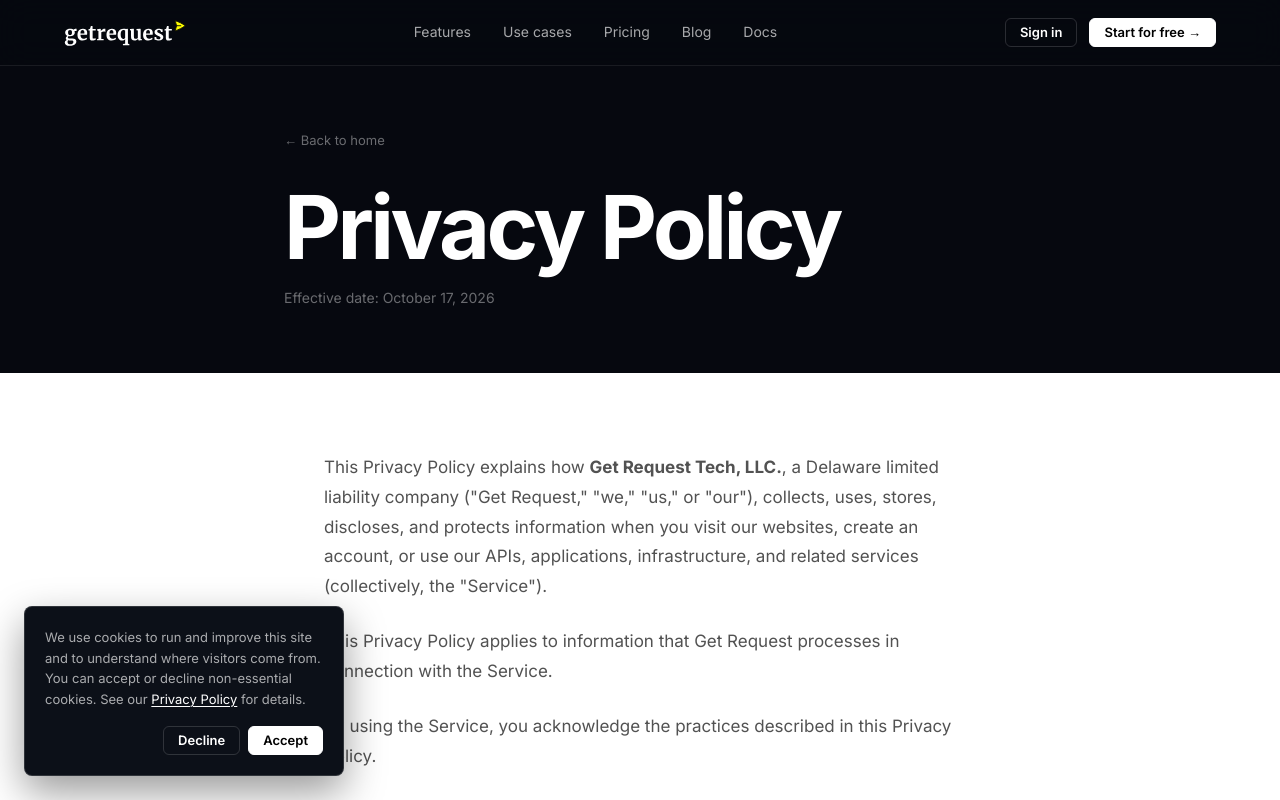
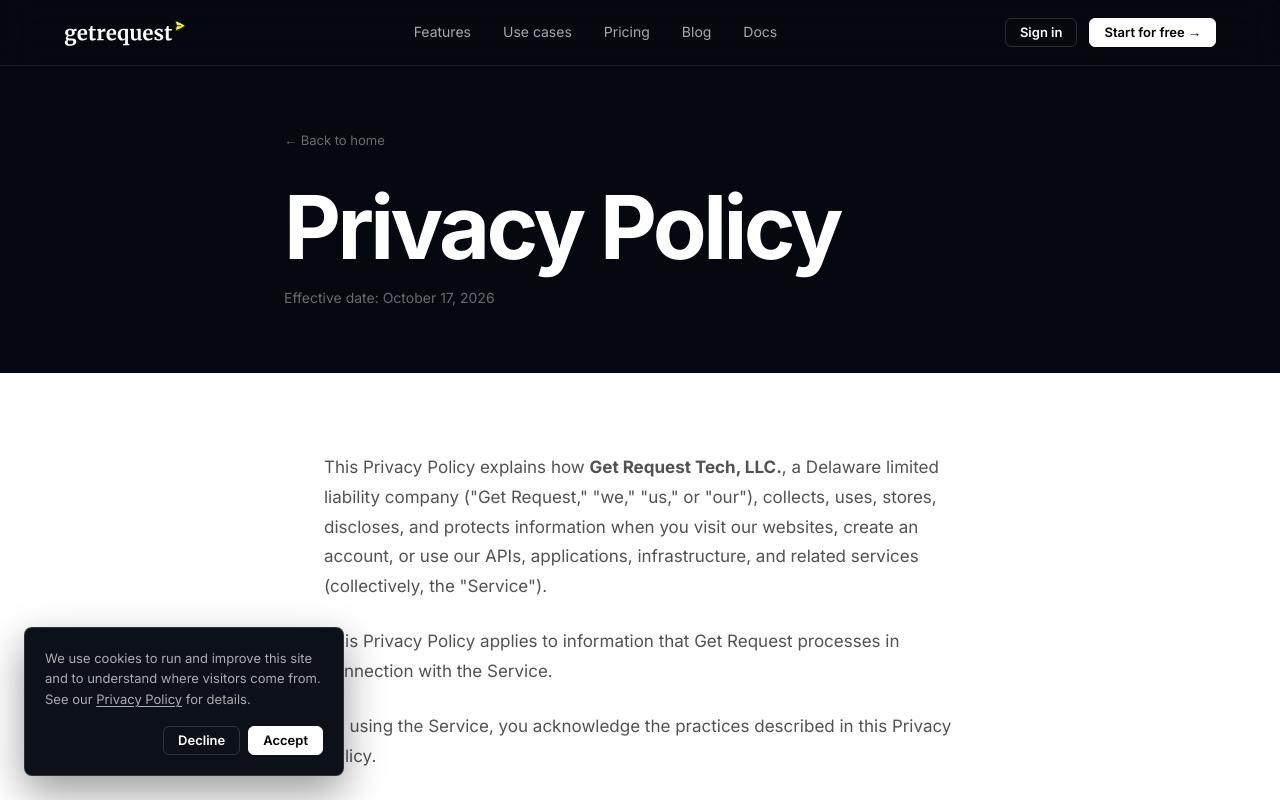
Before and after one commit to getrequesthq/website, a Next.js app: page /privacy-policy in a window 1280 px wide. Shown: the top 800 px of the page. Built offline with nearby package versions, Linux system fonts and the light colour scheme.

Commit message:
Make cosmetic changes to the cookie banner

```diff
--- a/app/globals.css
+++ b/app/globals.css
@@ -2176,7 +2176,7 @@
 }
 
 .cookie-banner__link {
-  color: var(--text-dark);
+  color: inherit;
   text-decoration: underline;
   text-underline-offset: 2px;
 }
--- a/components/CookieConsent.tsx
+++ b/components/CookieConsent.tsx
@@ -84,8 +84,7 @@
         <div className="cookie-banner" role="dialog" aria-live="polite" aria-label="Cookie notice">
           <div className="cookie-banner__inner">
             <p className="cookie-banner__text">
-              We use cookies to run and improve this site and to understand where visitors come from. You can accept or
-              decline non-essential cookies. See our{' '}
+              We use cookies to run and improve this site and to understand where visitors come from. See our{' '}
               <Link href="/privacy-policy" className="cookie-banner__link">Privacy Policy</Link> for details.
             </p>
             <div className="cookie-banner__actions">
```
